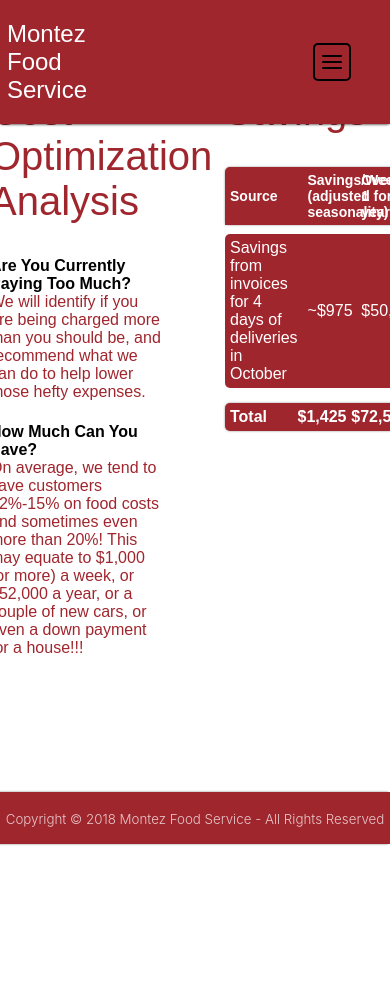
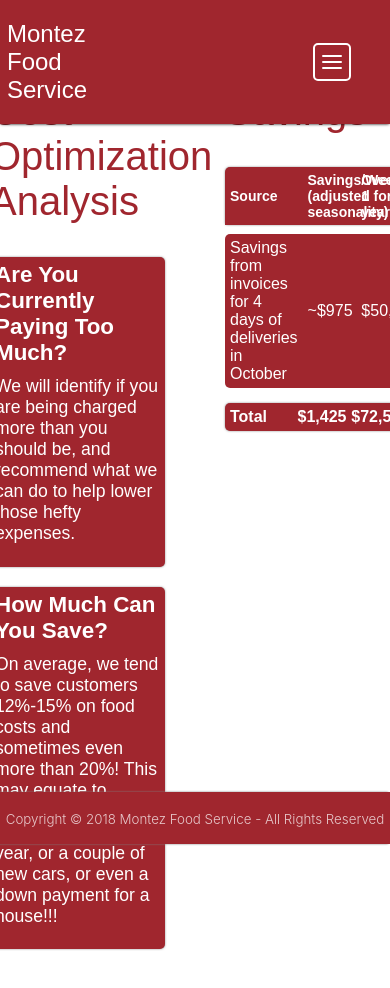
Before and after one commit to jgarcia4444/montez-food-service-web, a React (Create React App) app: page /cost-optimization in a window 390 px wide. Shown: the top 988 px of the page. Before the commit the page ends 844 px from the top, so only its background shows below. Built offline with nearby package versions, Linux system fonts and the light colour scheme.

Commit message:
Changed the mobile nav button color to white to match theme as well as gave a card styling to the cost optimization details.

```diff
--- a/src/components/NavHeader/MobileNavButton/index.js
+++ b/src/components/NavHeader/MobileNavButton/index.js
@@ -6,7 +6,7 @@ const MobileNavButton = ({handleMobileNavClick}) => {
 
     return (
         <div onClick={handleMobileNavClick} className="mobile-nav-button">
-            <FiMenu size={24} color={'black'} />
+            <FiMenu size={24} color={'#fff'} />
         </div>
     )
 }
--- a/src/pages/CostOptimization/index.js
+++ b/src/pages/CostOptimization/index.js
@@ -17,7 +17,7 @@ const CostOptimization = () => {
         return data.map(dataInfo => {
             const {source, weeklySavings, yearlySavings} = dataInfo
             return (
-                <div className="table-data-row">
+                <div key={source} className="table-data-row">
                     <div className="table-half-column">
                         {source}
                     </div>
@@ -34,7 +34,7 @@ const CostOptimization = () => {
 
     return (
         <Layout>
-            <div className="top-container">
+            <div className="cost-optimization-container">
                 <div className="half-column">
                     <div className="optimization-details">
                         <div className="optimization-title-row">
--- a/src/styles/components/OrderCart.css
+++ b/src/styles/components/OrderCart.css
@@ -8,8 +8,8 @@
     border-bottom-left-radius: 5px;
     border-top-left-radius: 5px;
     box-shadow: -3px 0px 3px -1px gray;
-    /* position: relative; */
     overflow: hidden;
+    margin-top: 5vh;
 }
 
 .order-cart-title {
--- a/src/styles/costOptimization/CostOptimization.css
+++ b/src/styles/costOptimization/CostOptimization.css
@@ -18,14 +18,22 @@
 
 .optimization-details-container {
     margin: 20px 0;
+    background-color: #a0262e;
+    border-radius: 5px;
+    padding: 5px;
+    box-shadow: 0 0 3px -1px #000;
 }
 
 .optimization-details-container>p {
     margin-top: 0;
+    color: #fff;
+    font-size: 1.1em;
 }
 
 .optimization-details-title {
-    margin-bottom: 0;
+    margin: 0 0 10px 0;
+    color: #fff;
+    font-size: 1.40em;
 }
 
 .optimization-title, .savings-title {
@@ -116,7 +124,7 @@
     border-bottom: none;
 }
 
-.top-container {
+.cost-optimization-container {
     display: flex;
     align-items: flex-start;
     justify-content: center;
--- a/src/styles/nav/MobileNavButton.css
+++ b/src/styles/nav/MobileNavButton.css
@@ -1,7 +1,7 @@
 
 
 .mobile-nav-button {
-    border: 2px solid black;
+    border: 2px solid #fff;
     display: flex;
     padding: 5px;
     align-items: center;
```
